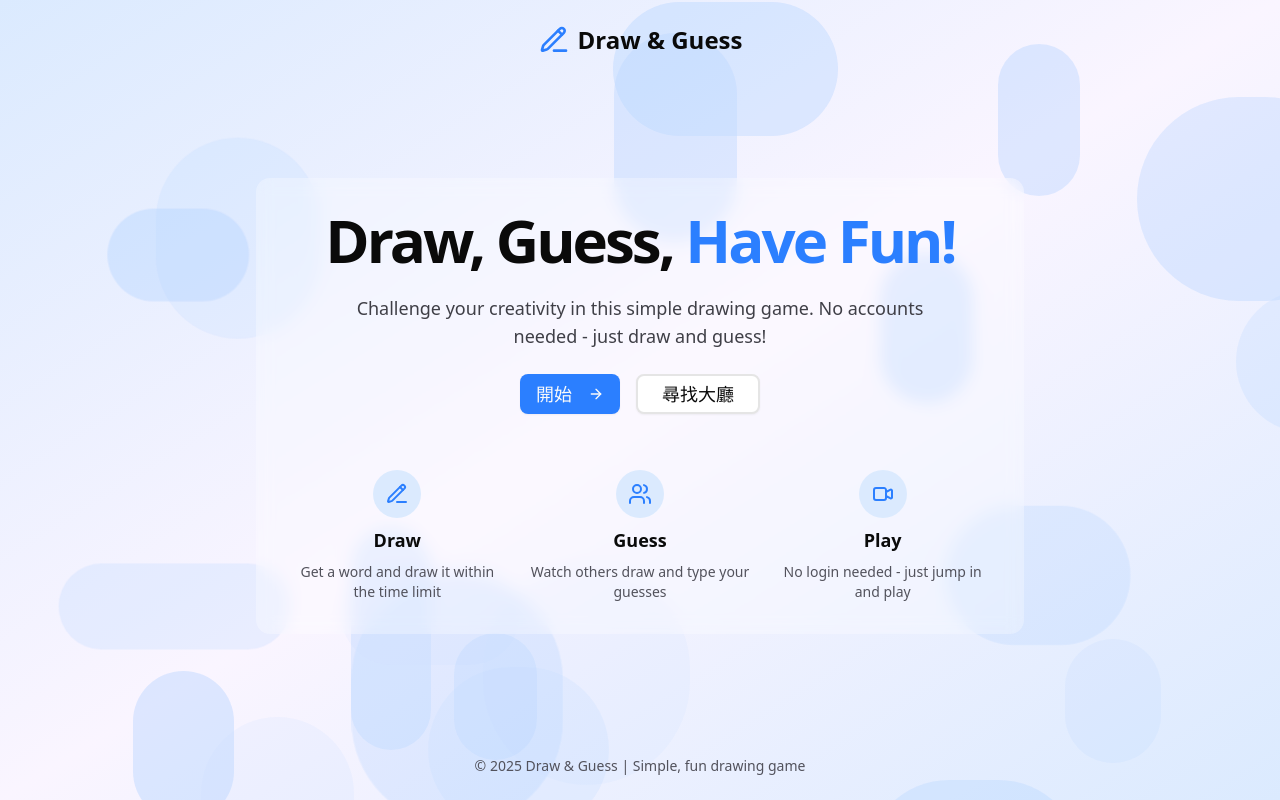
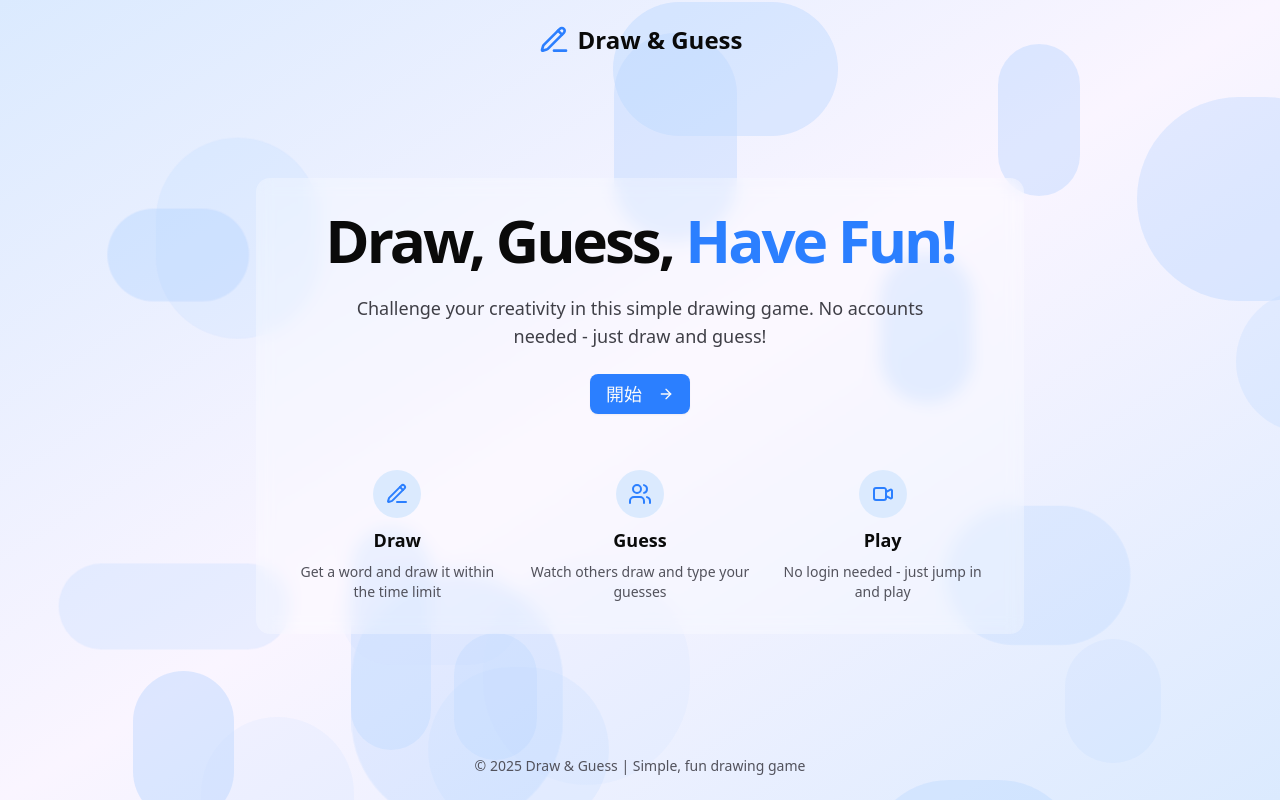
Before and after one commit to Akilis18/IP_Final_Draw_And_Guess, a Next.js app in the folder frontend/my-app/: page / in a window 1280 px wide. Built offline with nearby package versions, Linux system fonts and the light colour scheme.

Commit message:
delete find lobby

```diff
--- a/frontend/my-app/src/app/page.tsx
+++ b/frontend/my-app/src/app/page.tsx
@@ -11,10 +11,6 @@ export default function HomePage() {
 
   const findRoom = () => {
     window.location.href = "/room"
-  }
-
-  const lobbySearch = () => {
-    window.location.href = "/lobby"
   }
 
   return (
@@ -38,9 +34,6 @@ export default function HomePage() {
             <Button size="lg" className="bg-blue-500 hover:bg-blue-600 text-lg hover:cursor-pointer" onClick={findRoom}>
               開始
               <ArrowRight className="ml-2 h-5 w-5" />
-            </Button>
-            <Button size="lg" variant="outline" className="border-2 text-lg hover:cursor-pointer" onClick={lobbySearch}>
-              尋找大廳
             </Button>
           </div>
 
```
Also changed, not shown: 2 other files (tests, documents, lock files or other folders).
